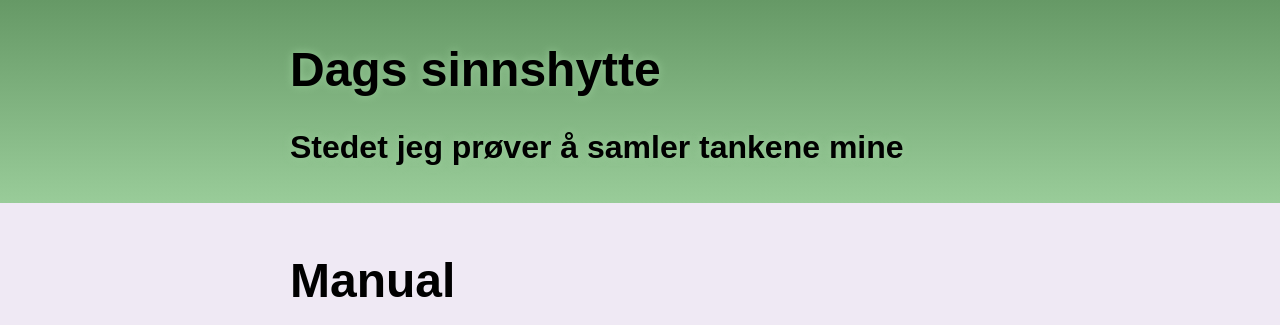
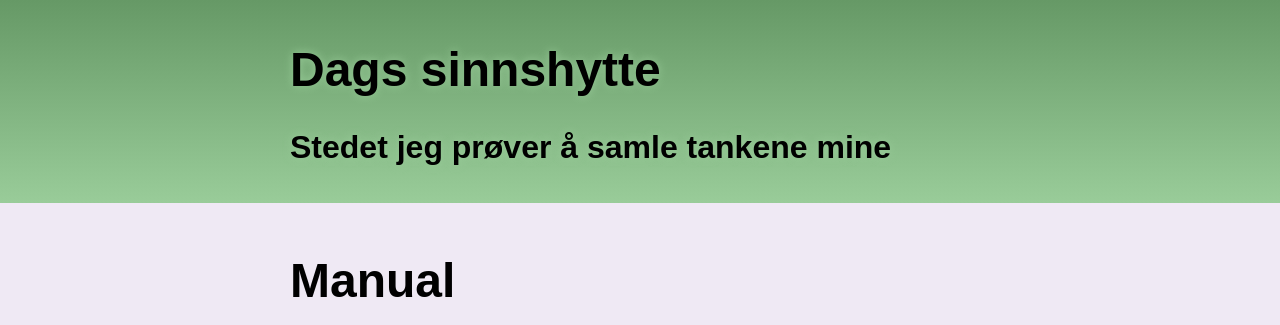
Before and after one commit to dagfs/dagfs.github.io, a Jekyll site: the page built from work.md, in a window 1280 px wide. Shown: the top 325 px of the page. Built offline with Jekyll 4.4.1, drawn with Linux system fonts in a browser that asks for light colours; our own code applies the rules of GitHub Pages for plain Markdown files.

Commit message:
Update _config.yml

```diff
--- a/_config.yml
+++ b/_config.yml
@@ -1,4 +1,4 @@
 theme: jekyll-theme-slate
 title: Dags sinnshytte
-description: Stedet jeg prøver å samler tankene mine
+description: Stedet jeg prøver å samle tankene mine
 google_analytics: missing
```
